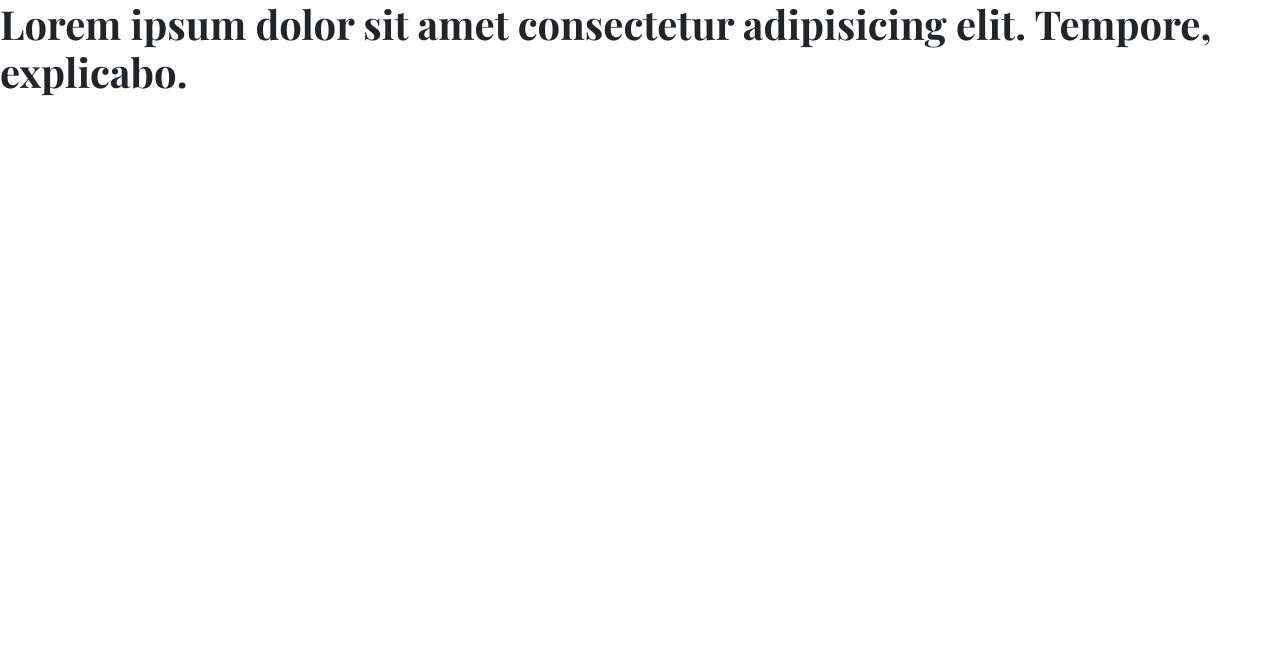
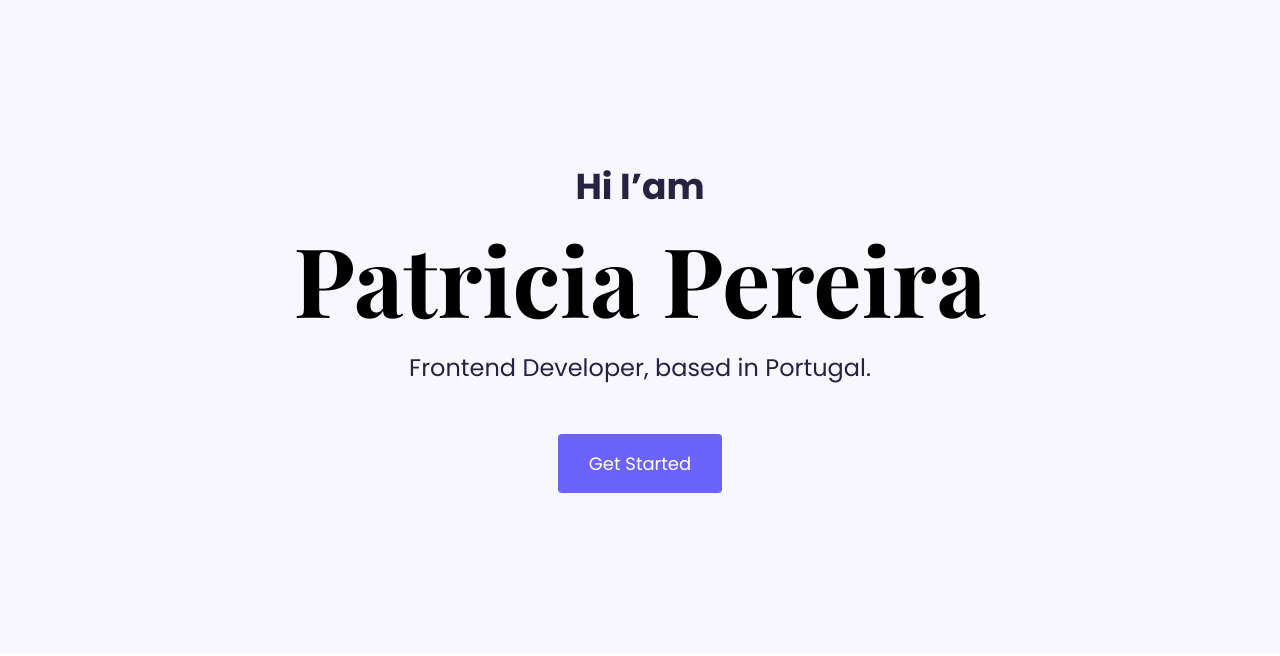
Before and after one commit to vetaveja/portfolio-project, a plain HTML site: page index.html in a window 1280 px wide. Drawn offline with nearby package versions, Linux system fonts and the light colour scheme.

Commit message:
hero section layout & styling

```diff
--- a/index.html
+++ b/index.html
@@ -5,13 +5,24 @@
     <meta http-equiv="X-UA-Compatible" content="IE=edge">
     <meta name="viewport" content="width=device-width, initial-scale=1.0">
     <link href="https://cdn.jsdelivr.net/npm/bootstrap@5.3.0-alpha3/dist/css/bootstrap.min.css" rel="stylesheet" integrity="sha384-KK94CHFLLe+nY2dmCWGMq91rCGa5gtU4mk92HdvYe+M/SXH301p5ILy+dN9+nJOZ" crossorigin="anonymous">
+    <link rel="stylesheet" href="styles/app.css">
     <script src="https://cdn.jsdelivr.net/npm/bootstrap@5.3.0-alpha3/dist/js/bootstrap.bundle.min.js" integrity="sha384-ENjdO4Dr2bkBIFxQpeoTz1HIcje39Wm4jDKdf19U8gI4ddQ3GYNS7NTKfAdVQSZe" crossorigin="anonymous"></script>
     <script src="https://kit.fontawesome.com/b5afa0f5ee.js" crossorigin="anonymous"></script>
-    <link rel="stylesheet" href="styles/app.css">
     <title>Document</title>
 </head>
 <body>
-    <h1>Lorem ipsum dolor sit amet consectetur adipisicing elit. Tempore, explicabo.</h1>
+    <div class="hero">
+        <div class="container">
+            <p>Hi I’am</p>
+            <h1>Patricia Pereira</h1>
+            <h2 class="mb-5">Frontend Developer, based in Portugal.</h2>
+            <div>
+                <a href="#" class="btn btn-project">Get Started</a>
+            </div>
+
+        </div>
+    </div>
+
 
 </body>
 </html>
--- a/styles/app.css
+++ b/styles/app.css
@@ -1,11 +1,53 @@
 @import url('https://fonts.googleapis.com/css2?family=Playfair+Display:wght@700&family=Poppins:wght@400;500;700&display=swap');
 
-
+:root {
+    --proj-color: #6C63FF;
+    --p-text-color: #272142;
+    --heading-font: 'Playfair Display', Georgia, serif;
+    --main-font: 'Poppins', Arial, sans-serif;
+}
 
 body {
-    font-family: 'Poppins', Arial, sans-serif;
+    font-family: var(--main-font);
+    color: var(--p-text-color);
 }
 
-h1,h2,h3 {
-    font-family: 'Playfair Display', Georgia, serif;
+h1,h2,h3,h4,h5,h6 {
+    font-family: var(--heading-font);
+    color: #000;
 }
+
+h1 {
+    font-size: 96px;
+    line-height: 128px;
+}
+
+.hero {
+    background-color: #F9F7FE;
+    text-align: center;
+    padding: 160px 0;
+}
+
+.hero p {
+    font-size: 36px;
+    font-weight: 700;
+    margin: 0;
+}
+
+.hero h2 {
+    font-family: var(--main-font);
+    font-size: 24px;
+    font-weight: 400;
+    line-height: 2;
+    color: var(--p-text-color);
+    line-height: 36px;
+}
+
+.btn-project {
+    color: #fff;
+    background-color: var(--proj-color);
+    padding: 15px 30px;
+    border-radius: 4px;
+    font-size: 18px;
+    line-height: 27px;
+}
```
